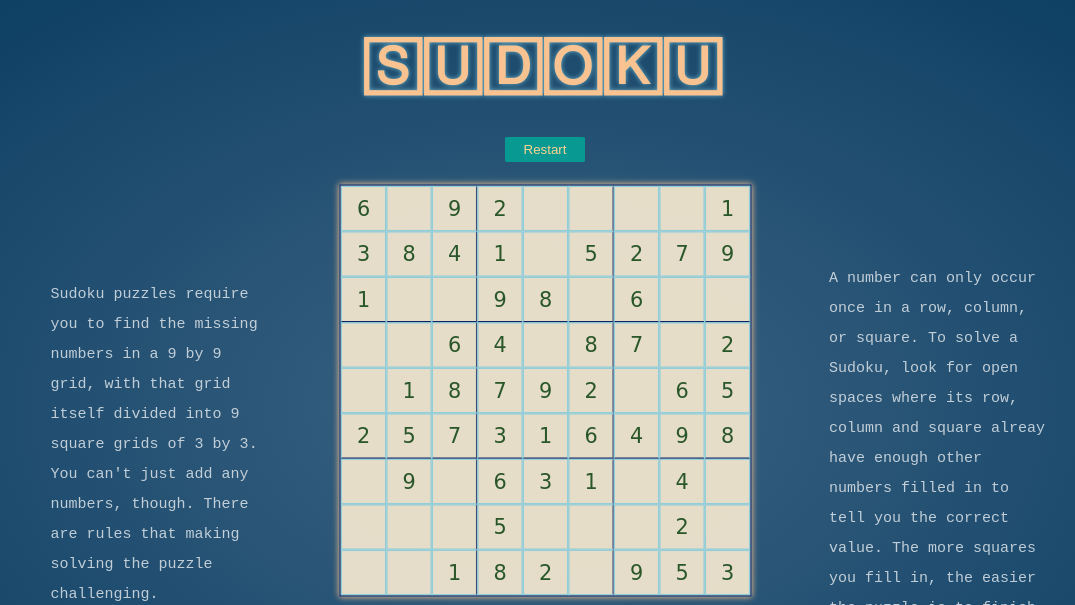
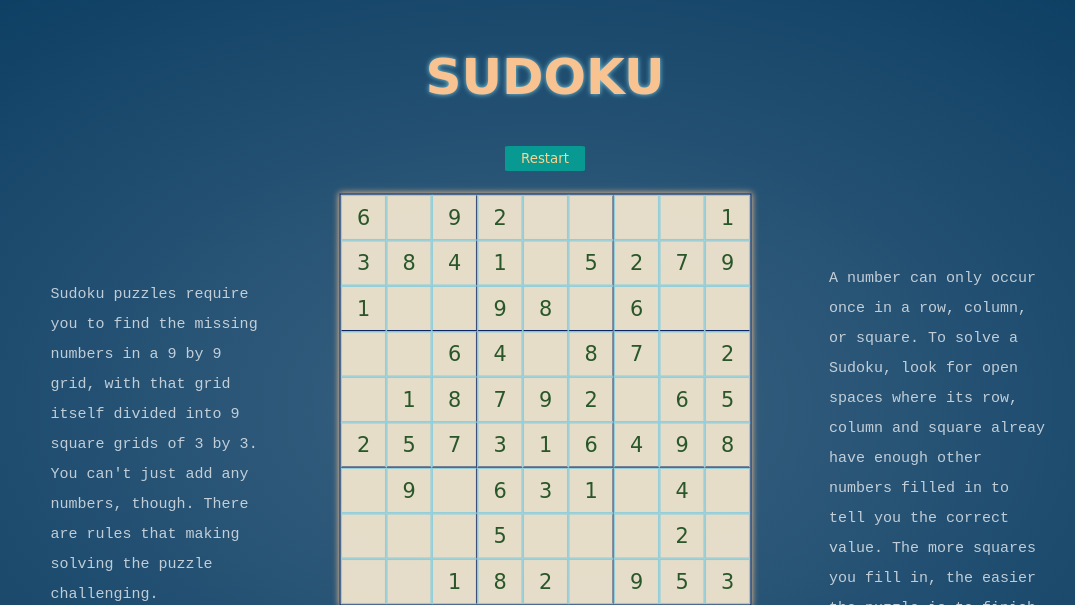
Before and after one commit to AvilaAi/avilaai.github.io-sudoku, a PHP site: page / in a window 1280 px wide. Shown: the top 605 px of the page, without its empty margins (103-1178 px from the left). Run offline with PHP 8.4, Linux system fonts and the light colour scheme.

Commit message:
correction fontfamily

```diff
--- a/index.html
+++ b/index.html
@@ -9,7 +9,7 @@
 		<title>Sudoku</title>
 	</head>
 	<body>
-		<h1 id="title">🅂🅄🄳🄾🄺🅄</h1>
+		<h1 id="title">SUDOKU</h1>
 		<button id="restart" type="button">Restart</button>
 
 		<div class="container">
--- a/script.js
+++ b/script.js
@@ -77,6 +77,7 @@ const allInput = document.querySelectorAll('INPUT');
 
 allInput.forEach((e, i) => {
 	e.oninput = event => {
+		e.style.fontFamily = 'Comic Sans MS';
 		if (event.target.value === e.className) {
 			e.style.color = 'forestgreen';
 		} else {
--- a/style.css
+++ b/style.css
@@ -22,13 +22,12 @@ img {
 }
 h1 {
 	margin: 40px;
-	margin-top: 30px;
 	color: #f8c291;
-	text-shadow: 0 0 5px #82ccddcb;
+	text-shadow: 0 0 5px #82ccdd;
 	font-size: 50px;
-	letter-spacing: 0.1em;
 }
 button {
+	font-family: 'Comic Sans MS', cursive;
 	margin-bottom: 20px;
 	height: 25px;
 	width: 80px;
```
